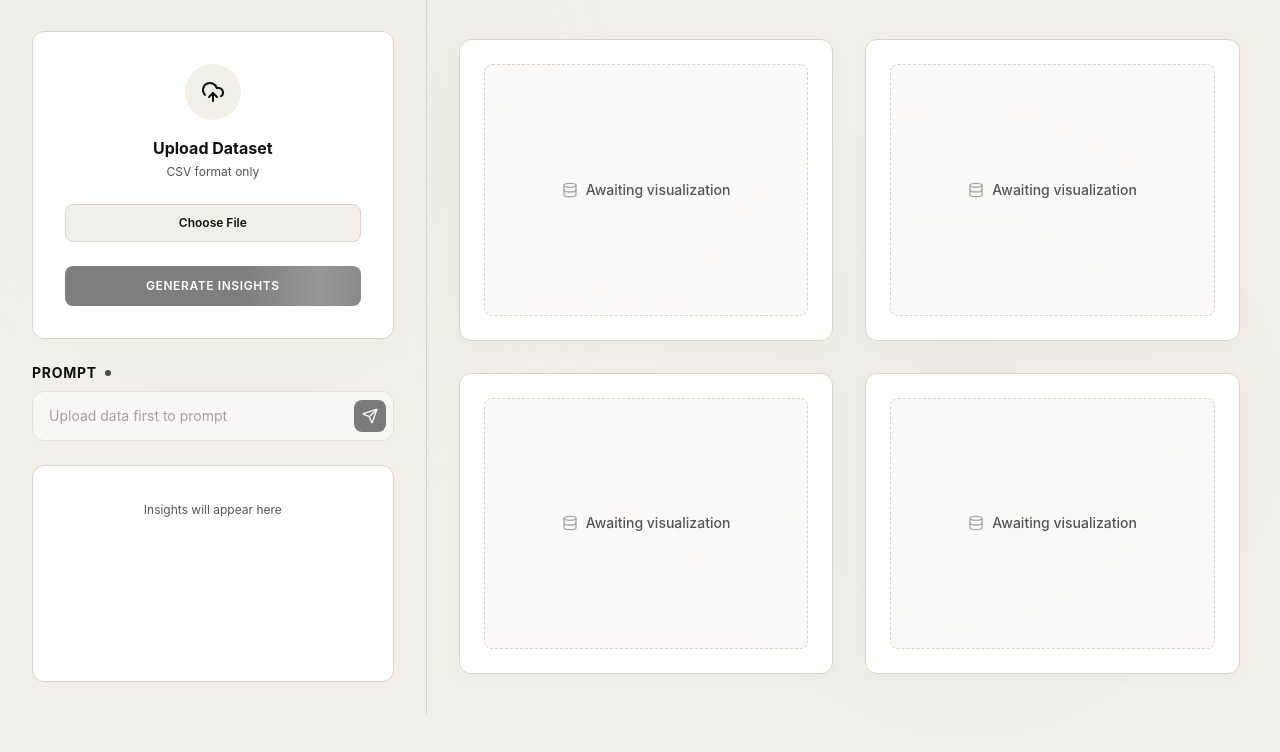
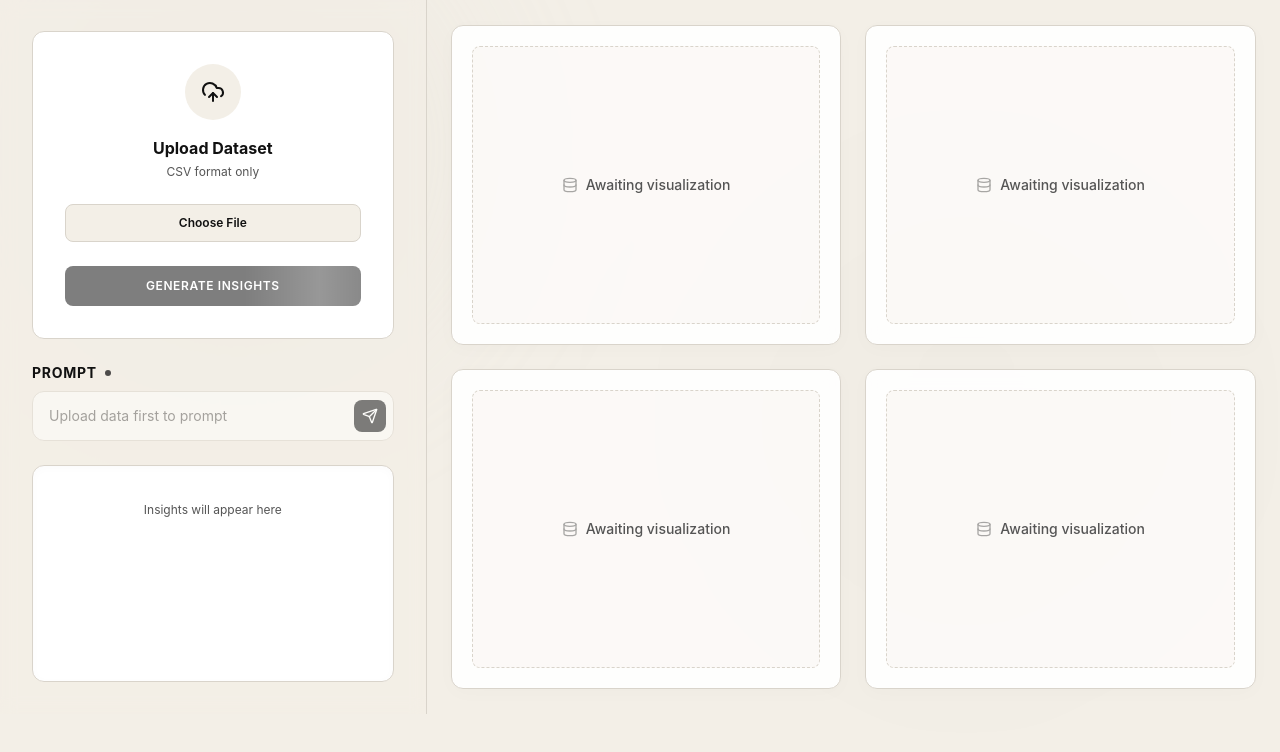
Before and after one commit to wolf1276/clarion, a React (Vite) app: page / in a window 1280 px wide. Shown: the top 752 px of the page. Built offline with nearby package versions, Linux system fonts and the light colour scheme.

Commit message:
fix: rewrite grid with vh-based card heights and content-center alignment

```diff
--- a/src/App.jsx
+++ b/src/App.jsx
@@ -457,9 +457,9 @@ function App() {
           initial={{ opacity: 0 }}
           animate={{ opacity: 1 }}
           transition={{ duration: 0.8, delay: 0.2 }}
-          className="flex-1 bg-transparent overflow-hidden z-10 flex items-center justify-center p-8"
+          className="flex-1 bg-transparent z-10 p-6 overflow-y-auto"
         >
-          <div className="w-full h-full max-w-6xl max-h-[850px] min-h-[500px] grid grid-cols-1 xl:grid-cols-2 grid-rows-4 xl:grid-rows-2 gap-8 custom-scrollbar pt-2 pr-2 pb-2">
+          <div className="w-full h-full max-w-6xl mx-auto grid grid-cols-1 xl:grid-cols-2 gap-6 content-center">
             <AnimatePresence>
               {[0, 1, 2, 3].map((index) => {
                 const chart = charts[index];
@@ -470,9 +470,9 @@ function App() {
                     animate={{ opacity: 1, y: 0, scale: 1 }}
                     exit={{ opacity: 0, scale: 0.9 }}
                     transition={{ type: "spring", stiffness: 300, damping: 25, delay: index * 0.1 }}
-                    whileHover={{ y: -5, boxShadow: '0 20px 40px rgba(0,0,0,0.06)' }}
+                    whileHover={{ y: -4, boxShadow: '0 20px 40px rgba(0,0,0,0.06)' }}
                     key={chart ? chart.id : `empty-${index}`}
-                    className="bg-[#FFFFFF]/90 backdrop-blur-sm rounded-xl border border-[#D9D4CB] flex flex-col p-6 w-full h-full transition-all hover:border-[#111111]/30 shadow-[0_4px_20px_rgba(0,0,0,0.02)] relative overflow-hidden group"
+                    className="bg-[#FFFFFF]/90 backdrop-blur-sm rounded-xl border border-[#D9D4CB] flex flex-col p-5 w-full h-[calc(50vh-5rem)] transition-all hover:border-[#111111]/30 shadow-[0_4px_20px_rgba(0,0,0,0.02)] relative overflow-hidden group"
                   >
                     {/* Subtle internal shimmer */}
                     <motion.div
```
